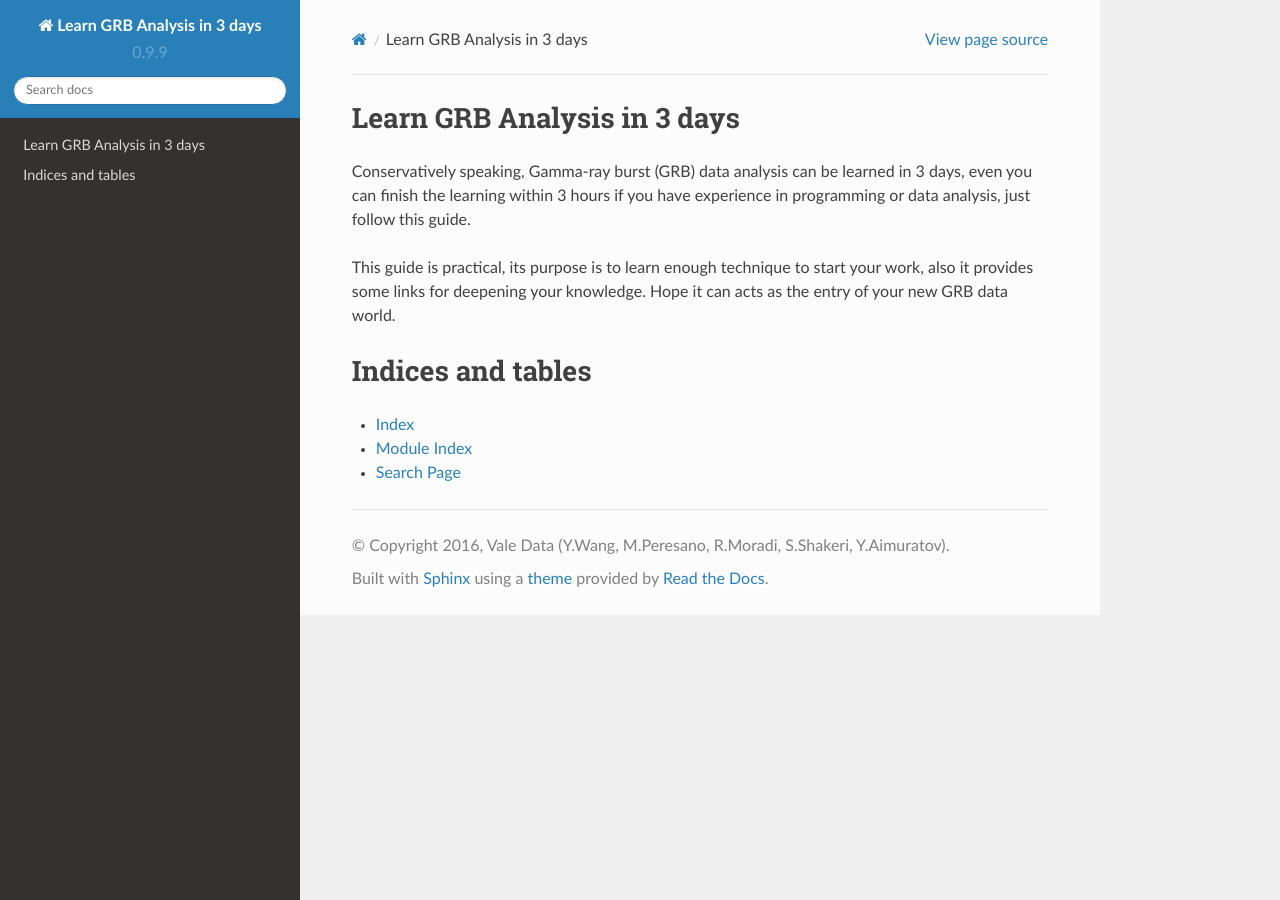
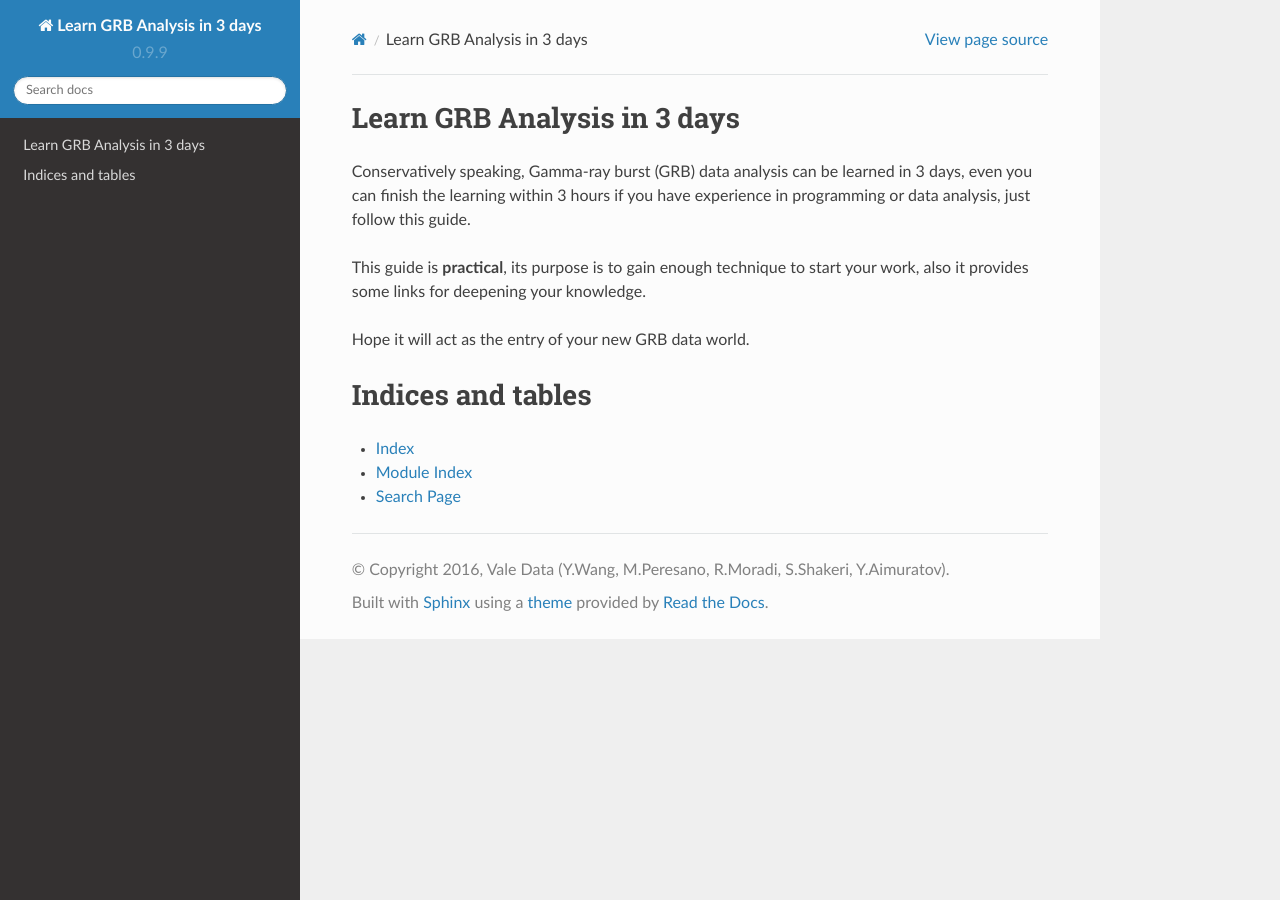
Before and after one commit to ValeData/GRBAnalysis, a Sphinx documentation site: the page built from source/index.rst, in a window 1280 px wide. Built offline with Sphinx 7.4.7 and the Read the Docs theme 2.0.0, drawn with Linux system fonts in a browser that asks for light colours.

Commit message:
correct gramma mistake

```diff
--- a/source/index.rst
+++ b/source/index.rst
@@ -8,7 +8,10 @@ Learn GRB Analysis in 3 days
 
 Conservatively speaking, Gamma-ray burst (GRB) data analysis can be learned in 3 days, even you can finish the learning within 3 hours if you have experience in programming or data analysis, just follow this guide.
 
-This guide is practical, its purpose is to learn enough technique to start your work, also it provides some links for deepening your knowledge. Hope it can acts as the entry of your new GRB data world.
+This guide is **practical**, its purpose is to gain enough technique to start your work, also it provides some links for deepening your knowledge.
+
+Hope it will act as the entry of your new GRB data world.
+
 
 .. toctree::
    :maxdepth: 2
```
